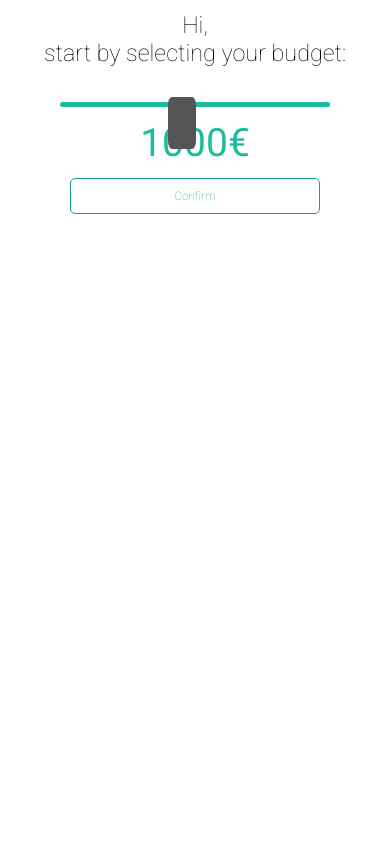
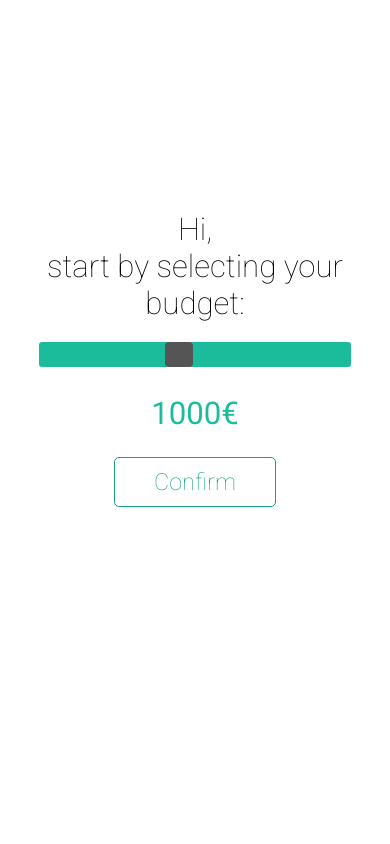
Before and after one commit to Timojarv/findalaptop, a Flask app: page /budget in a window 390 px wide. Run offline with Flask 2, Linux system fonts and the light colour scheme; parts of the project's set-up code (start-up, migrations or seed data) failed here and were passed over; some libraries are stand-ins or nearby versions.

Commit message:
UI is now responsive

```diff
--- a/app/static/base.css
+++ b/app/static/base.css
@@ -1,43 +1,97 @@
 @import url(http://fonts.googleapis.com/css?family=Roboto:100,400);
+
+html, body{
+    margin: 0;
+}
+
+body{
+  overflow: hidden;
+  width: 100%;
+
+}
+
+#wrapper{
+  position: absolute;
+  top: 50vh;
+  margin-top: -25vh;
+  left: 0;
+  width: 100%;
+}
+
+#selected{
+  position: fixed;
+}
+
+#nav{
+  width: 100vw;
+  /* margin-left: -50vw; */
+  padding-top: 35vh;
+  text-align: center;
+}
 
 .options-container{
   text-align: center;
   display: block;
-  margin: 3% 0 3% 0;
+  width: 100%;
+  height: 48vh;
+  overflow: hidden;
+  margin: auto;
+  /* padding-left: 50vw; */
+  font-size: 4vmin;
+  font-family: "Roboto", sans-serif;
+  font-weight: 400;
 }
 
 .option{
-  opacity: 0;
-  margin: 32px;
-  transition: 1s;
+  /* margin: 32px; */
+  transition: margin-left 0.5s;
+  margin-left: 40vw;
+  display: none;
+  /* margin-bottom: -10%; */
+  height: 25vh;
+  width: 60vw;
+  position: absolute;
+  /* width: 24vw; */
+  border-radius: 5px;
+  /*background: #3498DB;*/
 }
 
-.option:nth-child(2){
-  opacity: 1;
+.option.active{
+  margin-left: 20vw;
+}
+
+.option.left{
+  margin-left: 0vw;
 }
 
 .option:nth-child(1){
-  display: none;
+  display: none !important;
+}
+
+.next-btn{
+  /* margin-top: 10%; */
 }
 
 .budget-slider-value{
   display: block;
   font-family: "Roboto", sans-serif;
   font-weight: 400;
-  font-size: 10vw;
-  margin: 3%;
+  font-size: 8vmin;
+  margin: 3vh;
   color: #1ABC9C;
   transition-duration: 0.25s;
 }
 
 .budget-slider{
-  width: 72%;
+  width: 120vh;
+  max-width: 80vw;
   transition-duration: 0.25s;
 }
 
 .option-slider{
-  width: 20%;
-  margin: 0 auto 20px auto;
+  width: 80%;
+  margin: 0 auto 4vmax auto;
+  transition-duration: 0.25s;
 }
 
 .option-value{
@@ -47,8 +101,8 @@
 #heading{
   font-family: "Roboto", sans-serif;
   font-weight: 100;
-  font-size: 6vw;
-  margin-bottom:4%;
+  font-size: 8vmin;
+  /* margin-bottom:4vh; */
   transition-duration: 0.25s;
 }
 
@@ -58,21 +112,21 @@ input[type=range]{
 }
 
 input[type=range]::-webkit-slider-runnable-track {
-  height: 5px;
+  height: 3vh;
   background: #1ABC9C;
   border: none;
   border-radius: 3px;
 }
 
 input[type=range]::-ms-track {
-  height: 5px;
+  height: 3vh;
   background: #1ABC9C;
   border: none;
   border-radius: 3px;
 }
 
 input[type=range]::-moz-range-track {
-  height: 5px;
+  height: 3vh;
   background: #1ABC9C;
   border: none;
   border-radius: 3px;
@@ -81,11 +135,10 @@ input[type=range]::-moz-range-track {
 input[type=range]::-webkit-slider-thumb {
   -webkit-appearance: none;
   border: none;
-  height: 52px;
+  height: 100%;
   width: 28px;
   border-radius: 15%;
   background: #555;
-  margin-top: -5px;
   position: relative;
   cursor: pointer;
 }
@@ -93,11 +146,10 @@ input[type=range]::-webkit-slider-thumb {
 input[type=range]::-ms-thumb {
   -webkit-appearance: none;
   border: none;
-  height: 52px;
+  height: 100%;
   width: 28px;
   border-radius: 15%;
   background: #555;
-  margin-top: -5px;
   position: relative;
   cursor: pointer;
 }
@@ -105,11 +157,10 @@ input[type=range]::-ms-thumb {
 input[type=range]::-moz-range-thumb {
   -webkit-appearance: none;
   border: none;
-  height: 52px;
+  height: 100%;
   width: 28px;
   border-radius: 15%;
   background: #555;
-  margin-top: -5px;
   position: relative;
   cursor: pointer;
 }
@@ -168,27 +219,24 @@ input[type=range]:focus::-moz-range-track {
   cursor: pointer;
   font-family: "Roboto", sans-serif;
   font-weight: 100;
-  font-size: 3vw;
+  font-size: 6vmin;
   transition-duration: 0.25s;
   background-color: rgba(255, 255, 255, 0.4);
   -moz-appearance: none;
   -webkit-appearance: none;
   appearance: none;
   outline: 0px none;
-  padding: 10px 15px;
+  padding: 10px 10vmin;
   border-radius: 5px;
-  width: 250px;
   border: 1px solid #16a085;
   color: #16a085;
+  transition: 1s;
 }
+
+button.btn-modern.next-btn {}
 
 .btn-modern:hover {
   border: 1px solid #16a085;
   background-color: #16a085;
   color: white;
 }
-
-.modern-smaller {
-  width: auto;
-  font-size: 1vw;
-}
--- a/app/templates/budget.html
+++ b/app/templates/budget.html
@@ -1,5 +1,6 @@
 {% extends 'base.html' %}
 {% block content %}
+<div id="wrapper">
 <div class="options-container">
 <div id="heading">Hi,<br>
 start by selecting your budget:</div><br>
@@ -18,4 +19,5 @@ start by selecting your budget:</div><br>
     });
   </script>
 </div>
+</div>
 {% endblock %}
--- a/run.py
+++ b/run.py
@@ -1,3 +1,3 @@
 #!flask/bin/python
 from app import app
-app.run(debug=True)
+app.run(debug=True, host='0.0.0.0')
--- a/runw.py
+++ b/runw.py
@@ -1,3 +1,3 @@
 #!flask/Scripts/python
 from app import app
-app.run(debug=True)
+app.run(debug=True, host='0.0.0.0')
```
Also changed, not shown: app/templates/index.html (added, +17 -0 lines), app/templates/options.html (+16 -8 lines).
